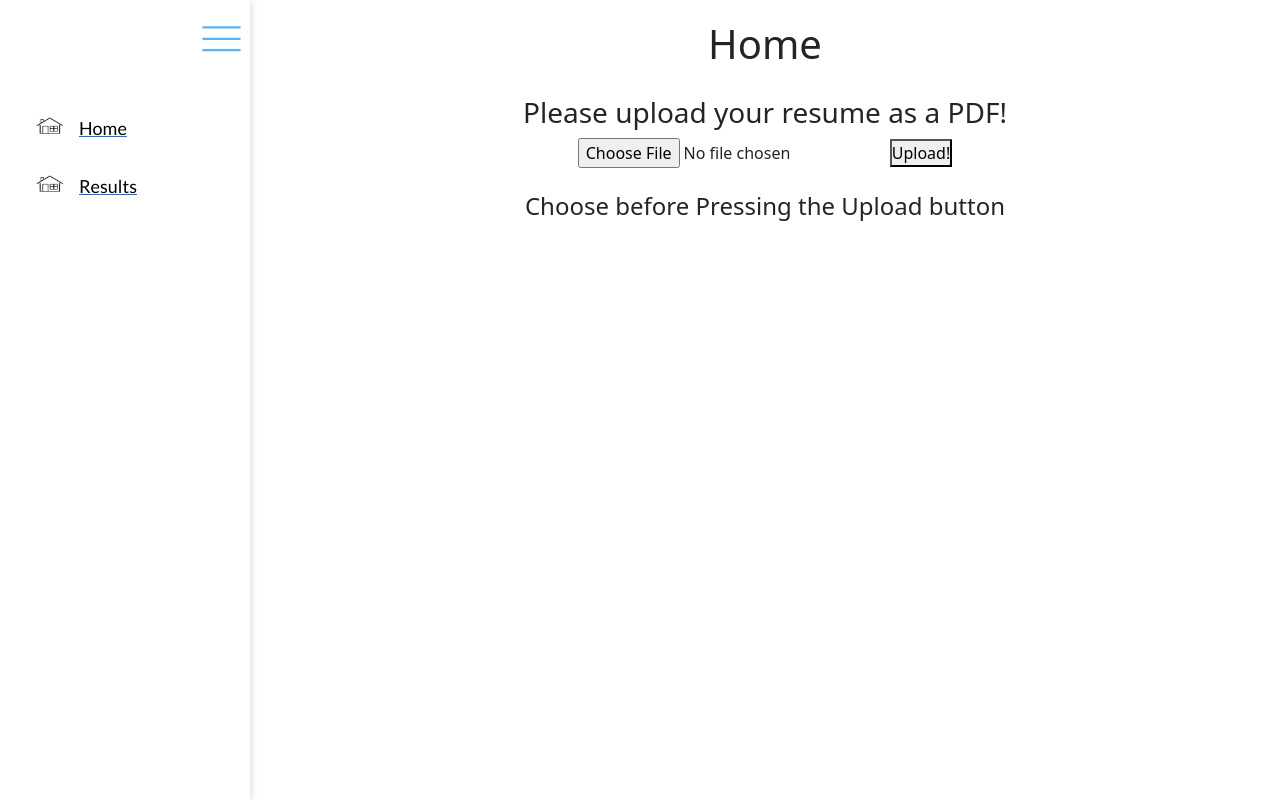
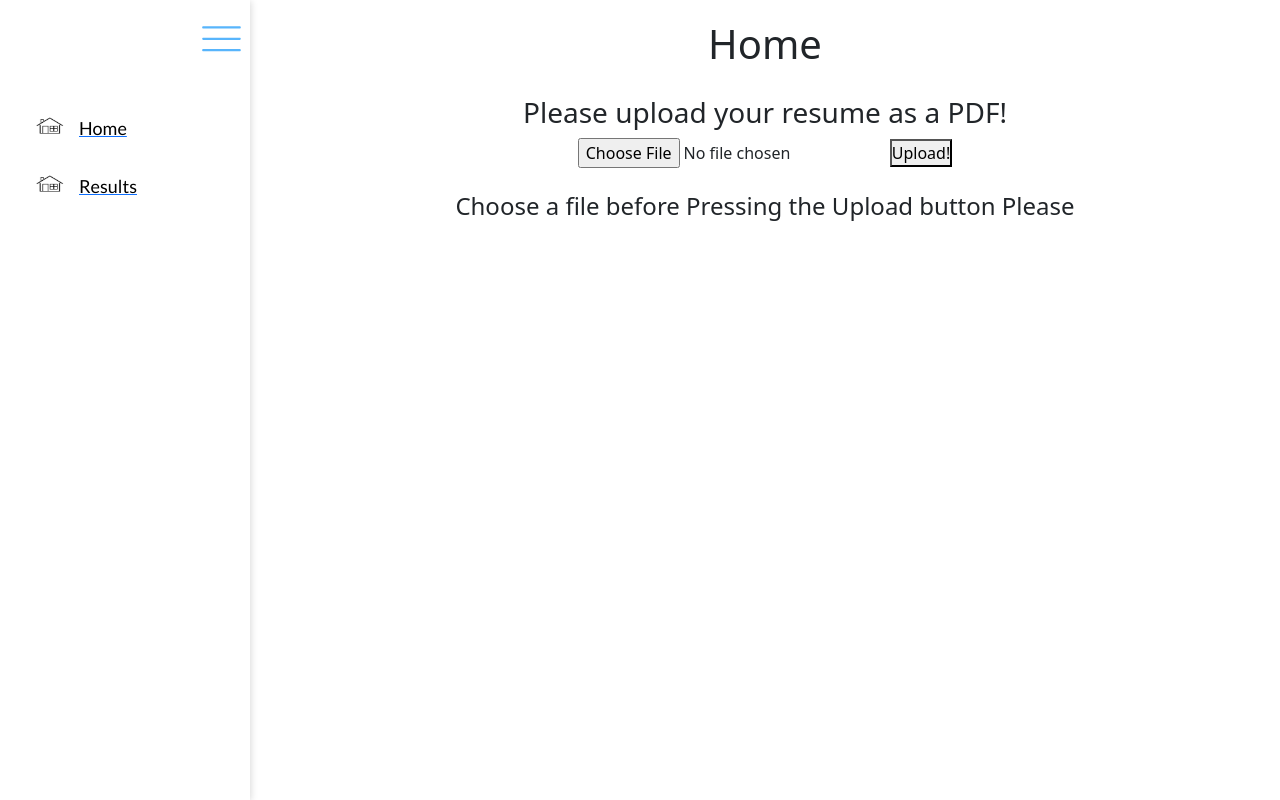
Before and after one commit to NaZaR3413/AI-for-education-Hackathon, a React (Create React App) app in the folder frontend/: page / in a window 1280 px wide. Built offline with nearby package versions, Linux system fonts and the light colour scheme.

Commit message:
updated documentation where needed

```diff
--- a/frontend/src/App.js
+++ b/frontend/src/App.js
@@ -9,6 +9,7 @@ export default function App() {
   return (
     <div className="app-container">
       <Router>
+        {/**list to contain all of the navbar names, images and route locations */}
         <CustomNav
           li={[
             ["Home", "img/home.png", "/home"],
--- a/frontend/src/index.js
+++ b/frontend/src/index.js
@@ -1,8 +1,9 @@
 import React from "react";
 import ReactDOM from "react-dom";
-
 import App from "./App";
 // Importing the Bootstrap CSS
 import "bootstrap/dist/css/bootstrap.min.css";
+
+
 const rootElement = document.getElementById("root");
 ReactDOM.render(<App />, rootElement);
--- a/frontend/src/navbar-components/navbar.js
+++ b/frontend/src/navbar-components/navbar.js
@@ -2,8 +2,10 @@ import React, { useState } from "react";
 import { Link } from "react-router-dom";
 
 const CustomNav = ({ li }) => {
+  // default window to closed
   const [window, setWindow] = useState(false);
 
+  // open the window if proper section is clicked, keep closed otherwise
   let openClose = () => {
     if (window === false) {
       setWindow(true);
@@ -13,14 +15,16 @@ const CustomNav = ({ li }) => {
   };
 
   return (
-    <nav className="navbar-menu" style={{ width: window === false ? 250 : 60 }}>
+    <nav className="navbar-menu" style={{ width: window === false ? 250 : 60 }}> {/** sizes for an extended/closed window */}
+      {/**the section that handles opening/closing of the window */}
       <div className="burger" onClick={openClose}>
         <img src="img/menu.svg" alt="burger" />
       </div>
+
       <ul className="navbar__list">
-        {li.map((item, index) => (
+        {li.map((item, index) => ( // start off by indexing through all of the names/locations inported through li in the app.js file
           <div className="navbar__li-box" key={index}>
-            <Link to={item[2] || "/"} style={{ display: "flex", alignItems: "center" }}>
+            <Link to={item[2] || "/"} style={{ display: "flex", alignItems: "center" }}> {/**assign the proper link to the img and description */}
               <img  width="35" height="28"
                 src={item[1]}
                 alt={item[0]}
@@ -31,7 +35,7 @@ const CustomNav = ({ li }) => {
                 className="navbar__li"
                 style={{ display: window === false ? "inline-block" : "none" }}
               >
-                {item[0]}
+                {item[0]} {/**display the text description if the window is open, dont if not */}
               </li>
             </Link>
           </div>
--- a/frontend/src/pages/home-files/pdf-upload.js
+++ b/frontend/src/pages/home-files/pdf-upload.js
@@ -65,8 +65,8 @@ class Pdf extends Component {
 				<div>
 					<br />
 					<h4>
-						Choose before Pressing the Upload
-						button
+						Choose a file before Pressing the Upload
+						button Please
 					</h4>
 				</div>
 			);
```
